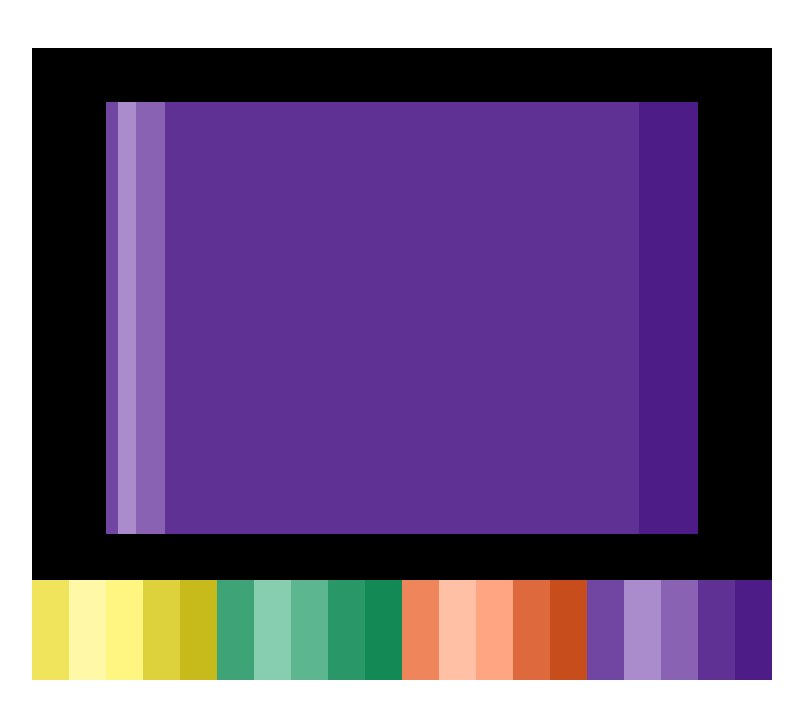
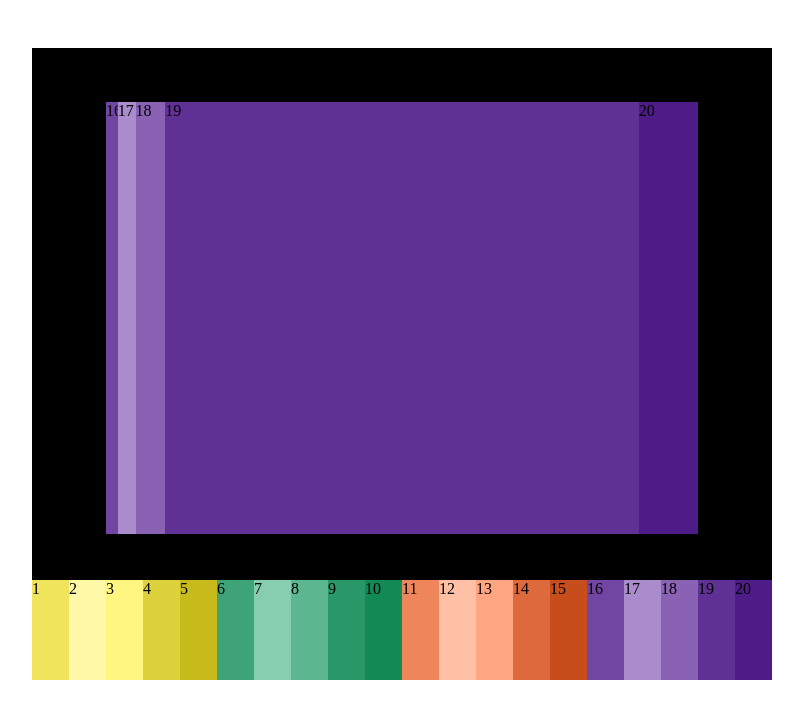
Before and after one commit to DStasSK/GallerySlider, a plain HTML site: page index.html in a window 1280 px wide. Shown: the whole page, without its empty margins (238-1041 px from the left). Drawn offline with Linux system fonts and the light colour scheme.

Commit message:
lets continue

```diff
--- a/CSS/main.css
+++ b/CSS/main.css
@@ -30,11 +30,10 @@
 }
 .gallery > div, .galleryShadow > div {
 	position:absolute;
-	width:100%;
+	width:90%;
 	height:100%;
 	background-size:cover;
-	left:0;
-	transition:left .3s;
+	transition:left .2s;
 }
 
 .test_color{
@@ -43,9 +42,7 @@
 	height:100px;
 	display:flex;
 }
-.test_color div{
-	width:5%;
-}
+
 @media screen and (orientation: portrait) {
 	.box{
 		max-width:auto;
--- a/js/main.js
+++ b/js/main.js
@@ -9,9 +9,9 @@ const backgroundColor = [
 	'#EF855B', '#FFC0A6', '#FFA581', '#DD693C', '#C74D1C',
 	'#7146A2', '#AA8BCC', '#8962B4', '#603195', '#4E1C87'
 ];
-const backgroundURL = [];
+const backgroundImageURL = [];
 
-// left position at %
+// left position в % в зависимости от количества элементов
 let lefPositionPull, a;
 if(galleryItemPull>4) {
 	lefPositionPull = [0, 2, 5, 10, 90, 95, 98, 100];
@@ -40,11 +40,14 @@ for(let i = 0; i < galleryItemPull; i++){
 	let div = document.createElement('div');
 	setLeftPosition(div, i);
 	div.style.backgroundColor = backgroundColor[i];
+	div.innerHTML = i+1;
 	gallery.appendChild(div);
 
 	// тестовая полоска цветов
 	let div2 = document.createElement('div');
 	div2.style.backgroundColor = backgroundColor[i];
+	div2.style.width = 100 / galleryItemPull + '%';
+	div2.innerHTML = i+1;
 	testColor.appendChild(div2);
 }
 
```
